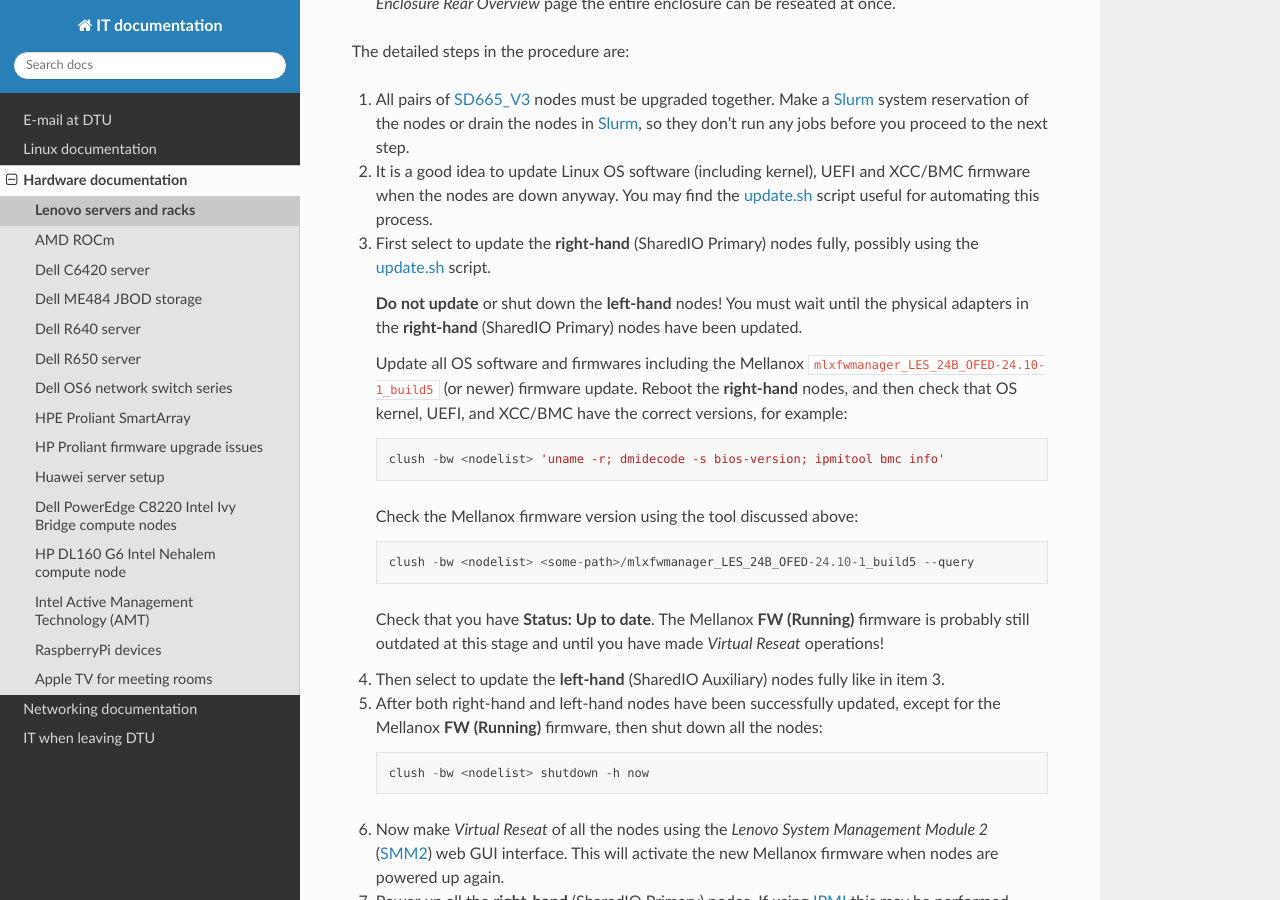
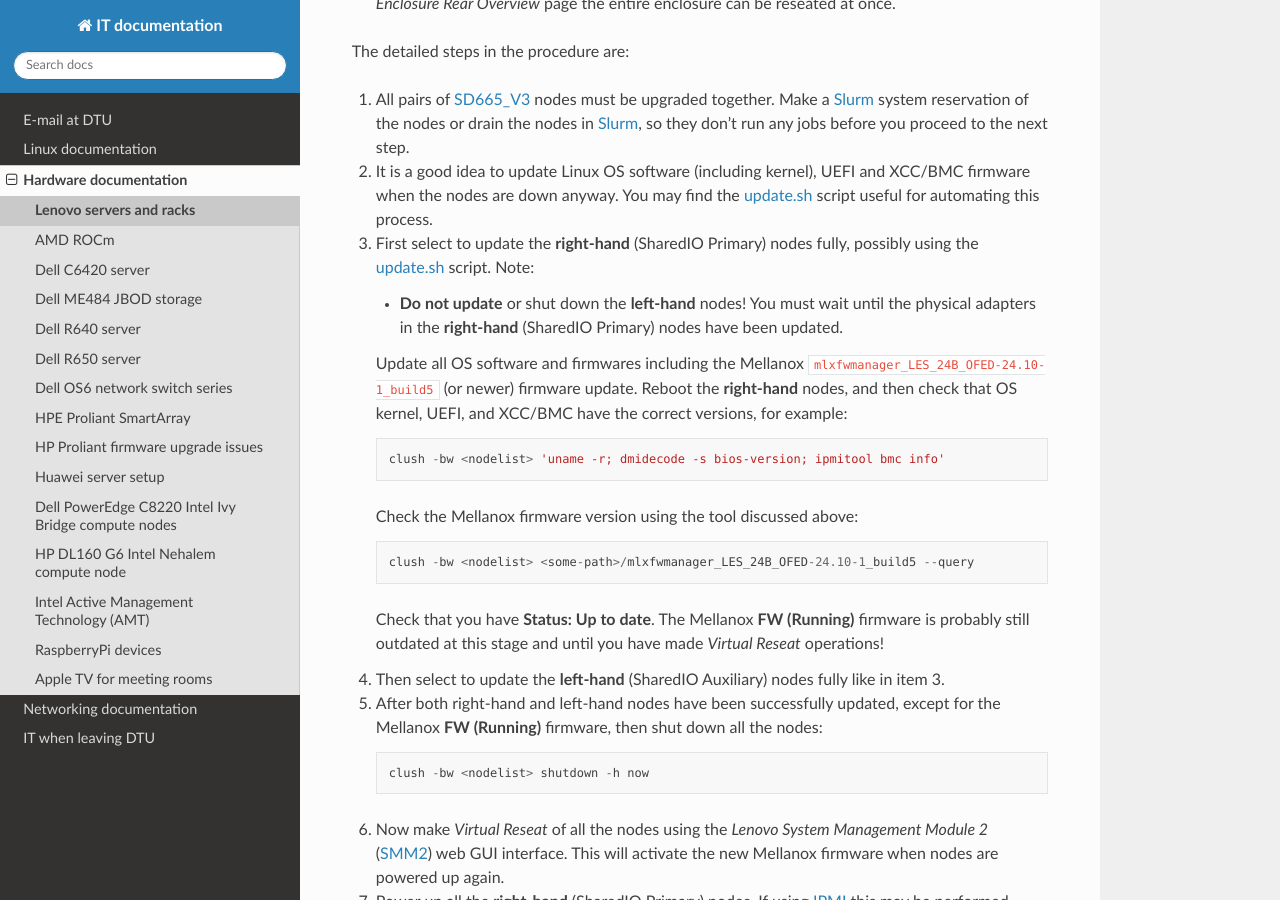
Before and after one commit to OleHolmNielsen/ITwiki, a Sphinx documentation site: the page built from docs/Lenovo_SD665_V3.rst, in a window 1280 px wide and 900 px high, scrolled down 2634 px. Built offline with Sphinx 7.4.7 and the Read the Docs theme 3.1.0, drawn with Linux system fonts in a browser that asks for light colours; some of the changed lines change nothing that is shown.

Commit message:
Minor edit

```diff
--- a/docs/Lenovo_SD665_V3.rst
+++ b/docs/Lenovo_SD665_V3.rst
@@ -115,9 +115,10 @@ The detailed steps in the procedure are:
    You may find the update.sh_ script useful for automating this process.
 
 3. First select to update the **right-hand** (SharedIO Primary) nodes fully, possibly using the update.sh_ script.
+   Note:
 
-   **Do not update** or shut down the **left-hand** nodes!
-   You must wait until the physical adapters in the **right-hand** (SharedIO Primary) nodes have been updated.
+   * **Do not update** or shut down the **left-hand** nodes!
+     You must wait until the physical adapters in the **right-hand** (SharedIO Primary) nodes have been updated.
 
    Update all OS software and firmwares including the Mellanox ``mlxfwmanager_LES_24B_OFED-24.10-1_build5`` (or newer) firmware update.
    Reboot the **right-hand** nodes, and then check that OS kernel, UEFI, and XCC/BMC have the correct versions, for example::
```
